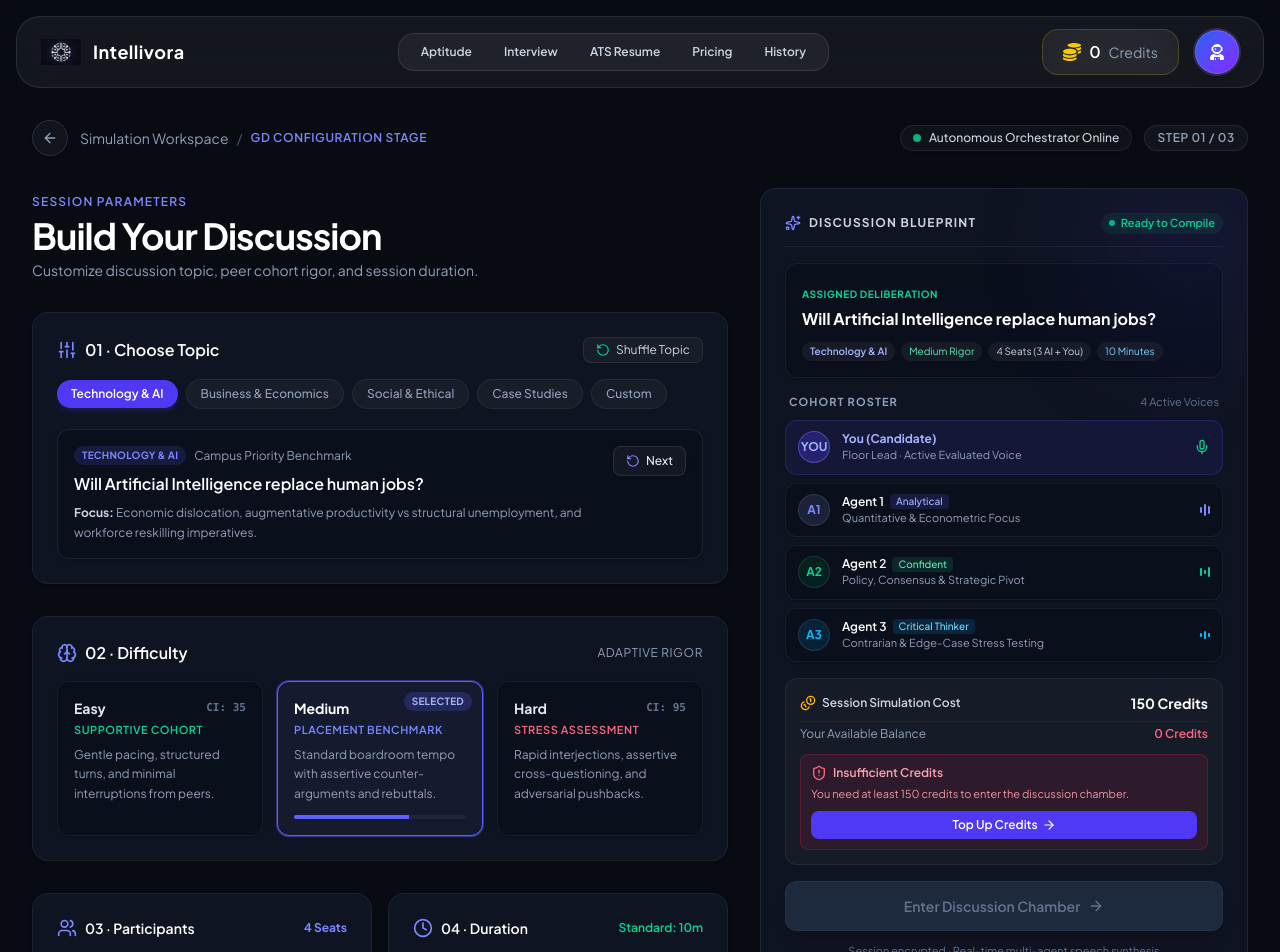
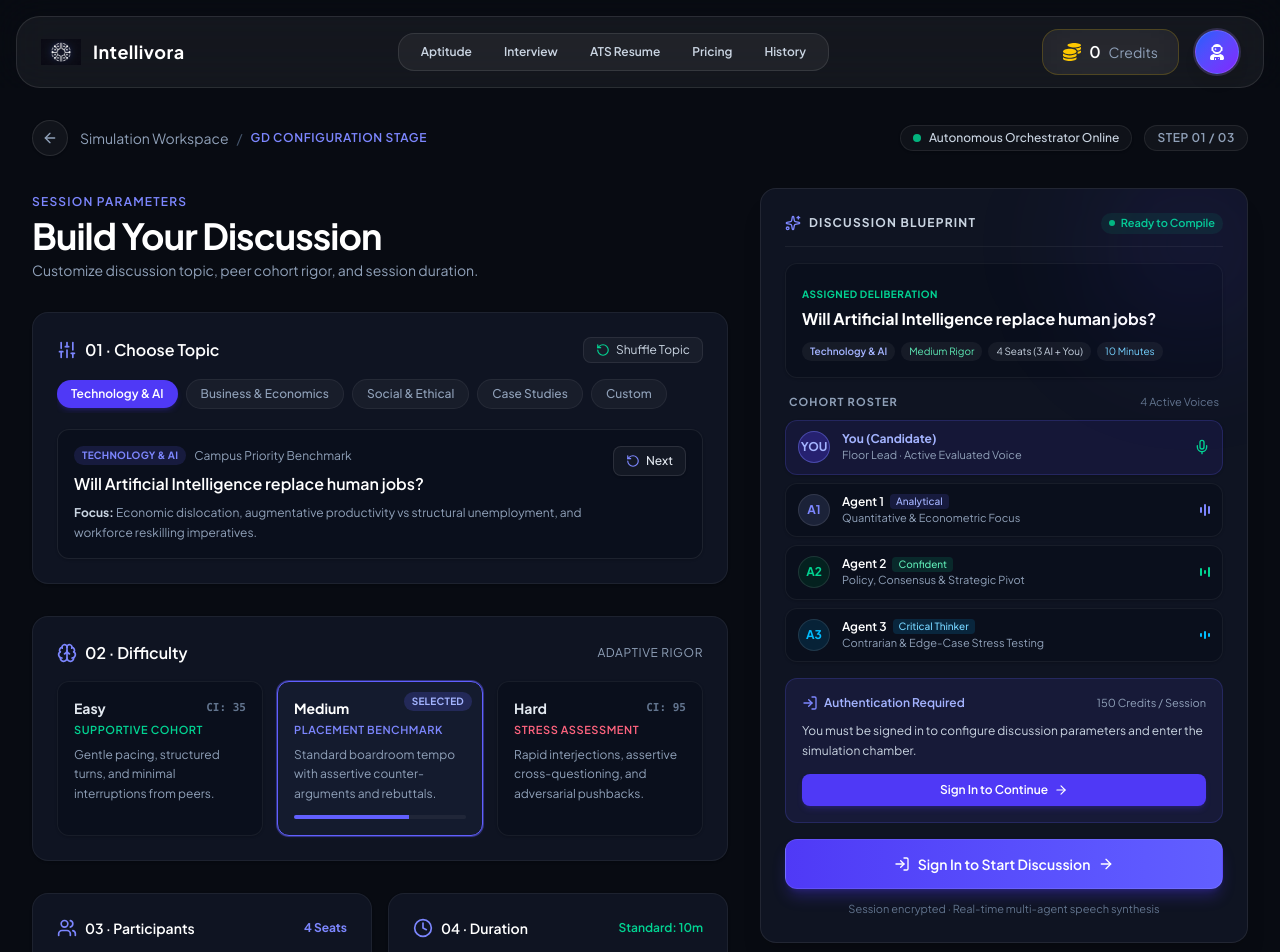
Before and after one commit to lucky5111397/Intellivora, a React (Vite) app in the folder client/: page /gd/setup in a window 1280 px wide. Shown: the top 952 px of the page. Built offline with nearby package versions, Linux system fonts and the light colour scheme; no server answers.

Commit message:
Fix/gd session access guards (#22)
* fix(gd): handle invalid session and unauthenticated setup states

* chore(ui): polish aptitude button styling

```diff
--- a/client/src/gd/pages/GDRoom.jsx
+++ b/client/src/gd/pages/GDRoom.jsx
@@ -88,6 +88,11 @@ export default function GDRoom() {
     loadSession(id)
       .then((res) => {
         const sess = res?.session;
+        if (sess?.status === "aborted") {
+          toast.info("This discussion session has been terminated.");
+          navigate("/gd", { replace: true });
+          return;
+        }
         if (sess?.status === "setup" || sess?.status === "lobby") {
           enterRoom(id).catch(() => {});
         } else if (sess?.status === "completed") {
@@ -96,6 +101,14 @@ export default function GDRoom() {
       })
       .catch(() => {});
   }, [id, loadSession, enterRoom, navigate]);
+
+  // Guard against aborted session in active state
+  useEffect(() => {
+    if (session?.status === "aborted") {
+      toast.info("This discussion session has been terminated.");
+      navigate("/gd", { replace: true });
+    }
+  }, [session?.status, navigate]);
 
   // 2. Start microphone diagnostics stream on mount
   useEffect(() => {
@@ -314,6 +327,18 @@ export default function GDRoom() {
   const handleInjectCitation = (text) => {
     setInputPrompt((prev) => (prev ? `${prev} ${text}` : text));
   };
+
+  // Prevent room from being usable if session is aborted
+  if (session?.status === "aborted") {
+    return (
+      <div className="min-h-screen bg-[#080b12] text-slate-100 flex flex-col items-center justify-center gap-4">
+        <div className="w-12 h-12 rounded-full border-4 border-indigo-500/20 border-t-indigo-400 animate-spin" />
+        <p className="text-slate-400 text-sm font-medium">
+          This session was terminated. Redirecting to discussion workspace...
+        </p>
+      </div>
+    );
+  }
 
   return (
     <div className="min-h-screen bg-[#080b12] text-slate-100 flex flex-col selection:bg-indigo-500/20 selection:text-indigo-300">
--- a/client/src/gd/pages/GDSetup.jsx
+++ b/client/src/gd/pages/GDSetup.jsx
@@ -15,6 +15,7 @@ import {
   AlertCircle,
   ShieldAlert,
   Sliders,
+  LogIn,
 } from "lucide-react";
 import Navbar from "../../components/Navbar";
 import { useGD } from "../context/gdContext";
@@ -34,6 +35,9 @@ export default function GDSetup() {
   const { userData } = useSelector((state) => state.user);
   const { initSession, loading, error, clearError } = useGD();
 
+  // Authentication state
+  const isAuthenticated = Boolean(userData);
+
   // Configuration Form State
   const [selectedCategory, setSelectedCategory] = useState("Technology & AI");
   const [currentTopicIndex, setCurrentTopicIndex] = useState(0);
@@ -42,9 +46,9 @@ export default function GDSetup() {
   const [durationMinutes, setDurationMinutes] = useState(10);
   const [formErrors, setFormErrors] = useState({});
 
-  // Credit calculation
+  // Credit calculation (authenticated users only)
   const userCredits = userData?.credits ?? 0;
-  const hasSufficientCredits = userCredits >= GD_CREDIT_COST;
+  const hasSufficientCredits = isAuthenticated && userCredits >= GD_CREDIT_COST;
 
   // Active topic resolution
   const topicsForCategory = useMemo(() => {
@@ -79,6 +83,12 @@ export default function GDSetup() {
   // Submission handler
   const handleEnterChamber = async (e) => {
     e.preventDefault();
+
+    if (!isAuthenticated) {
+      toast.error("Please sign in to start a Group Discussion.");
+      navigate("/auth");
+      return;
+    }
 
     if (!hasSufficientCredits) {
       toast.error("Insufficient credits. Please top up your balance to start this simulation.");
@@ -578,7 +588,31 @@ export default function GDSetup() {
                 </div>
               </div>
 
-              {/* Credit Cost Guard */}
+              {/* Credit Cost Guard / Authentication Guard */}
+              {!isAuthenticated ? (
+                <div className="p-4 rounded-xl bg-indigo-500/10 border border-indigo-500/20 mb-4 flex flex-col gap-2.5">
+                  <div className="flex items-center justify-between text-xs">
+                    <div className="flex items-center gap-1.5 text-indigo-300 font-semibold">
+                      <LogIn className="w-4 h-4 text-indigo-400" />
+                      <span>Authentication Required</span>
+                    </div>
+                    <span className="text-[11px] text-slate-400">{GD_CREDIT_COST} Credits / Session</span>
+                  </div>
+
+                  <p className="text-xs text-slate-300 leading-relaxed">
+                    You must be signed in to configure discussion parameters and enter the simulation chamber.
+                  </p>
+
+                  <button
+                    type="button"
+                    onClick={() => navigate("/auth")}
+                    className="mt-1 w-full inline-flex items-center justify-center gap-1.5 py-2 px-3 rounded-lg bg-indigo-600 hover:bg-indigo-500 text-white font-semibold text-xs transition-colors shadow-md shadow-indigo-600/20 cursor-pointer"
+                  >
+                    <span>Sign In to Continue</span>
+                    <ArrowRight className="w-3.5 h-3.5" />
+                  </button>
+                </div>
+              ) : (
                 <div className="p-3.5 rounded-xl bg-white/[0.03] border border-white/[0.06] mb-4 flex flex-col gap-2">
                   <div className="flex items-center justify-between text-xs">
                     <div className="flex items-center gap-1.5 text-slate-300">
@@ -618,9 +652,21 @@ export default function GDSetup() {
                     </div>
                   )}
                 </div>
+              )}
 
               {/* Primary CTA Button */}
               <div className="flex flex-col gap-2">
+                {!isAuthenticated ? (
+                  <button
+                    type="button"
+                    onClick={() => navigate("/auth")}
+                    className="w-full py-3.5 px-6 rounded-xl font-semibold text-sm flex items-center justify-center gap-2 shadow-lg transition-all bg-gradient-to-r from-indigo-600 to-indigo-500 hover:from-indigo-500 hover:to-indigo-400 text-white shadow-indigo-600/30 border border-white/10 active:scale-[0.99] cursor-pointer"
+                  >
+                    <LogIn className="w-4 h-4" />
+                    <span>Sign In to Start Discussion</span>
+                    <ArrowRight className="w-4 h-4" />
+                  </button>
+                ) : (
                   <button
                     type="button"
                     onClick={handleEnterChamber}
@@ -628,7 +674,7 @@ export default function GDSetup() {
                     className={`w-full py-3.5 px-6 rounded-xl font-semibold text-sm flex items-center justify-center gap-2 shadow-lg transition-all active:scale-[0.99] ${
                       loading || !hasSufficientCredits
                         ? "bg-slate-800 text-slate-500 cursor-not-allowed border border-white/5"
-                      : "bg-gradient-to-r from-indigo-600 to-indigo-500 hover:from-indigo-500 hover:to-indigo-400 text-white shadow-indigo-600/30 border border-white/10"
+                        : "bg-gradient-to-r from-indigo-600 to-indigo-500 hover:from-indigo-500 hover:to-indigo-400 text-white shadow-indigo-600/30 border border-white/10 cursor-pointer"
                     }`}
                   >
                     {loading ? (
@@ -643,6 +689,7 @@ export default function GDSetup() {
                       </>
                     )}
                   </button>
+                )}
 
                 <div className="flex items-center justify-center gap-1.5 text-slate-500 text-[11px] pt-1">
                   <span>Session encrypted · Real-time multi-agent speech synthesis</span>
--- a/client/src/pages/home.jsx
+++ b/client/src/pages/home.jsx
@@ -154,9 +154,9 @@ shadow-[0_0_40px_rgba(59,130,246,0.20)]
                 onClick={() => navigate("/aptitude")}
                 whileHover={{ scale: 1.03 }}
                 whileTap={{ scale: 0.98 }}
-                className="group inline-flex h-14 w-full max-w-[260px] items-center justify-center gap-2 rounded-2xl bg-gradient-to-r from-[#1E293B] to-[#334155] px-6 text-sm font-semibold text-white shadow transition-all duration-300 hover:-translate-y-1 hover:scale-[1.03] hover:shadow-2xl hover:shadow-[0_18px_50px_rgba(28,36,48,0.18)]"
+                className="group inline-flex h-14 w-full max-w-[260px] items-center justify-center gap-2.5 rounded-2xl bg-gradient-to-r from-[#D97706] via-[#F59E0B] to-[#F97316] px-6 text-sm font-semibold text-white shadow-lg transition-all duration-300 hover:-translate-y-1 hover:scale-[1.03] hover:shadow-2xl hover:shadow-[0_20px_60px_rgba(217,119,6,0.22)] cursor-pointer"
               >
-                <Calculator size={18} className="text-white" />
+                <Calculator size={18} className="text-white transition-transform duration-300 group-hover:scale-110" />
                 Aptitude
               </motion.button>
             </div>
```
Also changed, not shown: 2 other files (tests, documents, lock files or other folders). Lines whose indentation alone changed are shown as unchanged.
